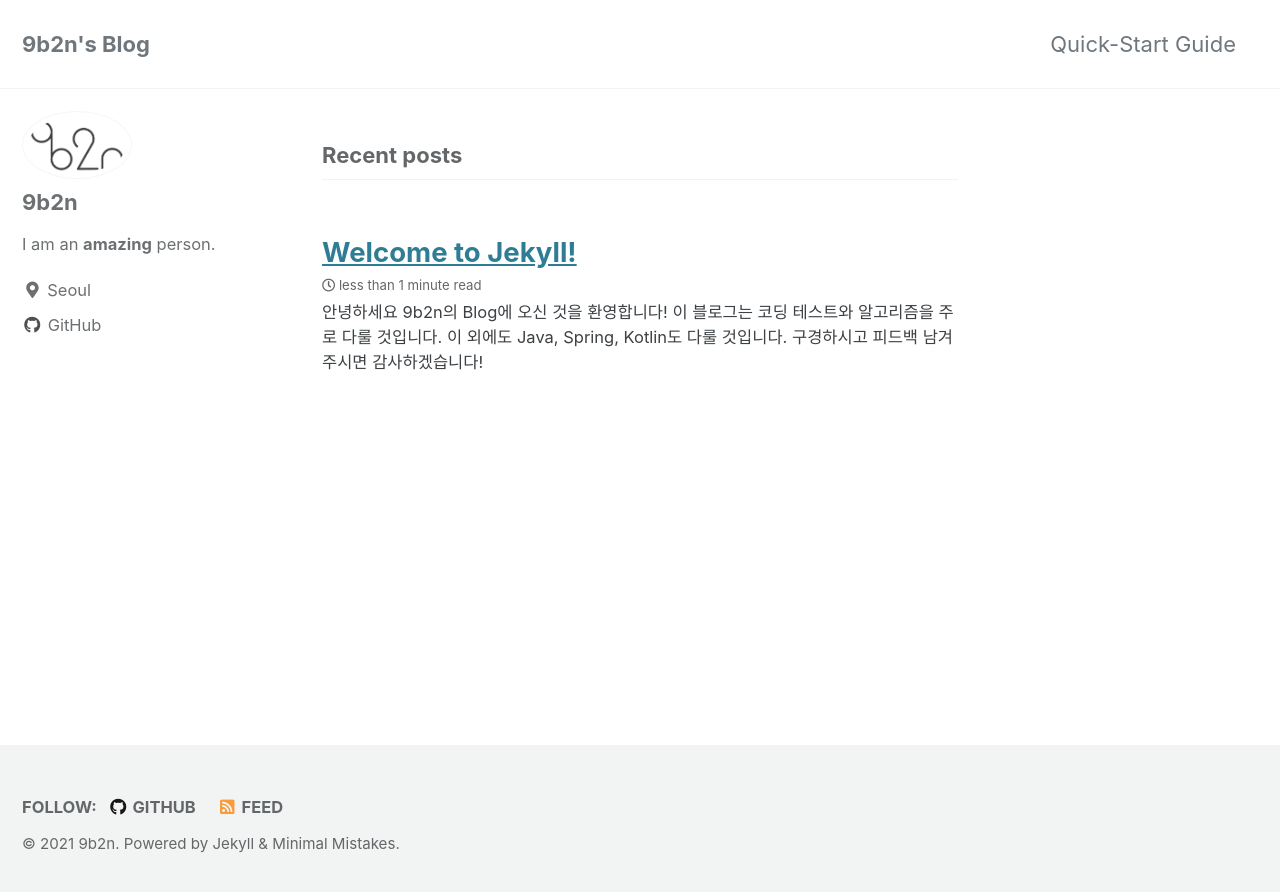
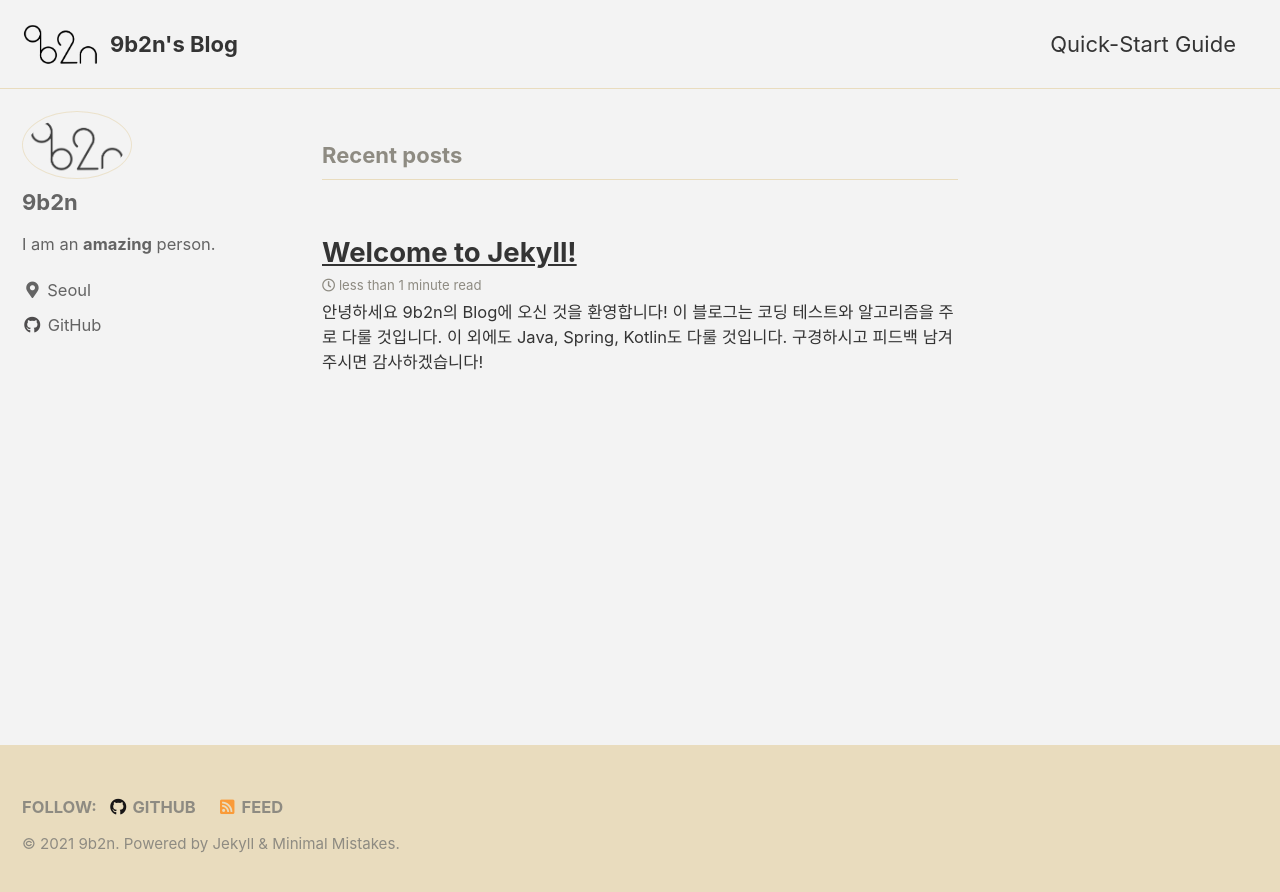
Before and after one commit to 9b2n/9b2n.github.com, a Jekyll site: the page built from index.html, in a window 1280 px wide. Shown: the top 892 px of the page. Built offline with Jekyll 4.4.1, drawn with Linux system fonts in a browser that asks for light colours; cached includes are drawn as plain includes; the list of posts is cut into pages by our own code.

Commit message:
Update _config.yml

```diff
--- a/_config.yml
+++ b/_config.yml
@@ -12,7 +12,7 @@
 
 # theme                  : "minimal-mistakes-jekyll"
 remote_theme             : mmistakes/minimal-mistakes
-minimal_mistakes_skin    : "default" # "air", "aqua", "contrast", "dark", "dirt", "neon", "mint", "plum", "sunrise"
+minimal_mistakes_skin    : "dirt" # "air", "aqua", "contrast", "dark", "dirt", "neon", "mint", "plum", "sunrise"
 
 # Site Settings
 locale                   : "en-US"
@@ -24,8 +24,8 @@ description              : "An amazing website."
 url                      : "https://9b2n.github.io" # the base hostname & protocol for your site e.g. "https://mmistakes.github.io"
 baseurl                  : "" # the subpath of your site, e.g. "/blog"
 repository               : "9b2n/9b2n.github.io" # GitHub username/repo-name e.g. "mmistakes/minimal-mistakes"
-teaser                   : # path of fallback teaser image, e.g. "/assets/images/500x300.png"
-logo                     : # path of logo image to display in the masthead, e.g. "/assets/images/88x88.png"
+teaser                   : "/assets/images/9b2n_logo.png" # path of fallback teaser image, e.g. "/assets/images/500x300.png"
+logo                     : "/assets/images/9b2n_logo.png" # path of logo image to display in the masthead, e.g. "/assets/images/88x88.png"
 masthead_title           : # overrides the website title displayed in the masthead, use " " for no title
 # breadcrumbs            : false # true, false (default)
 words_per_minute         : 200
```
